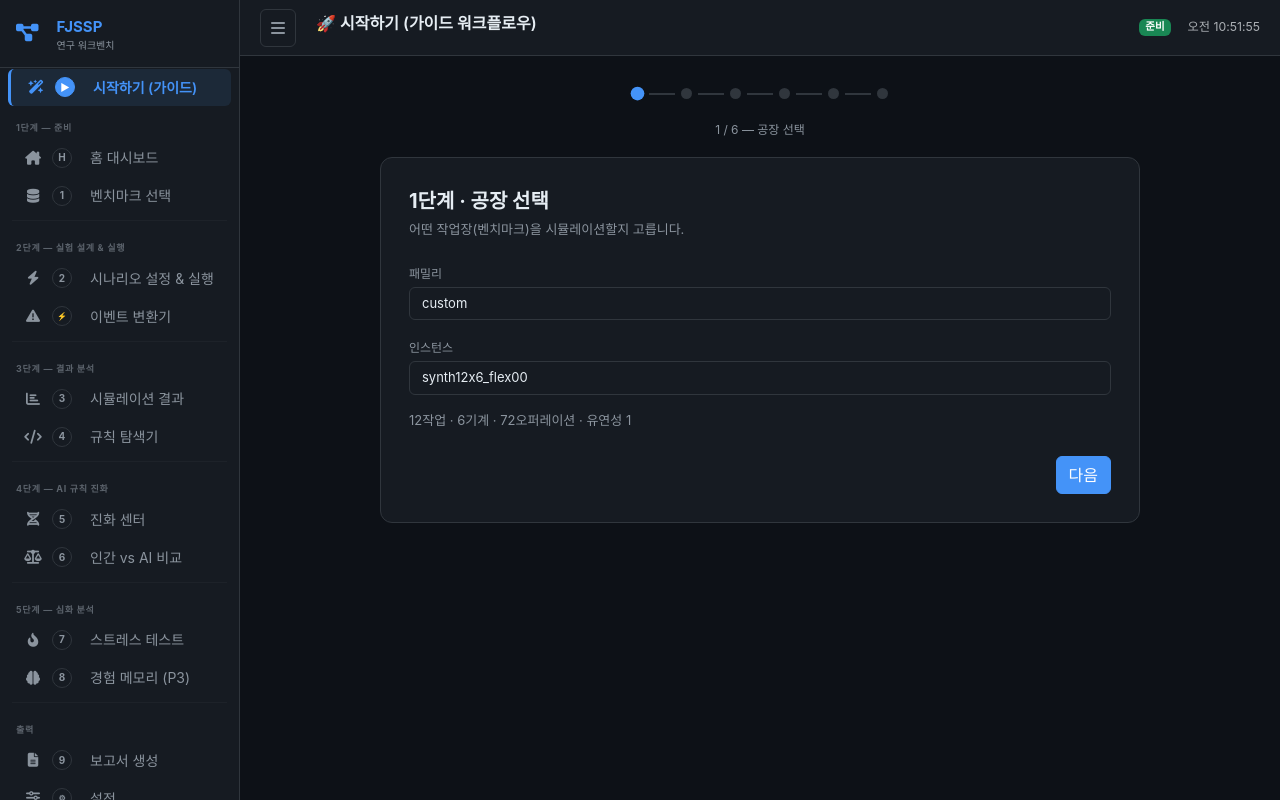
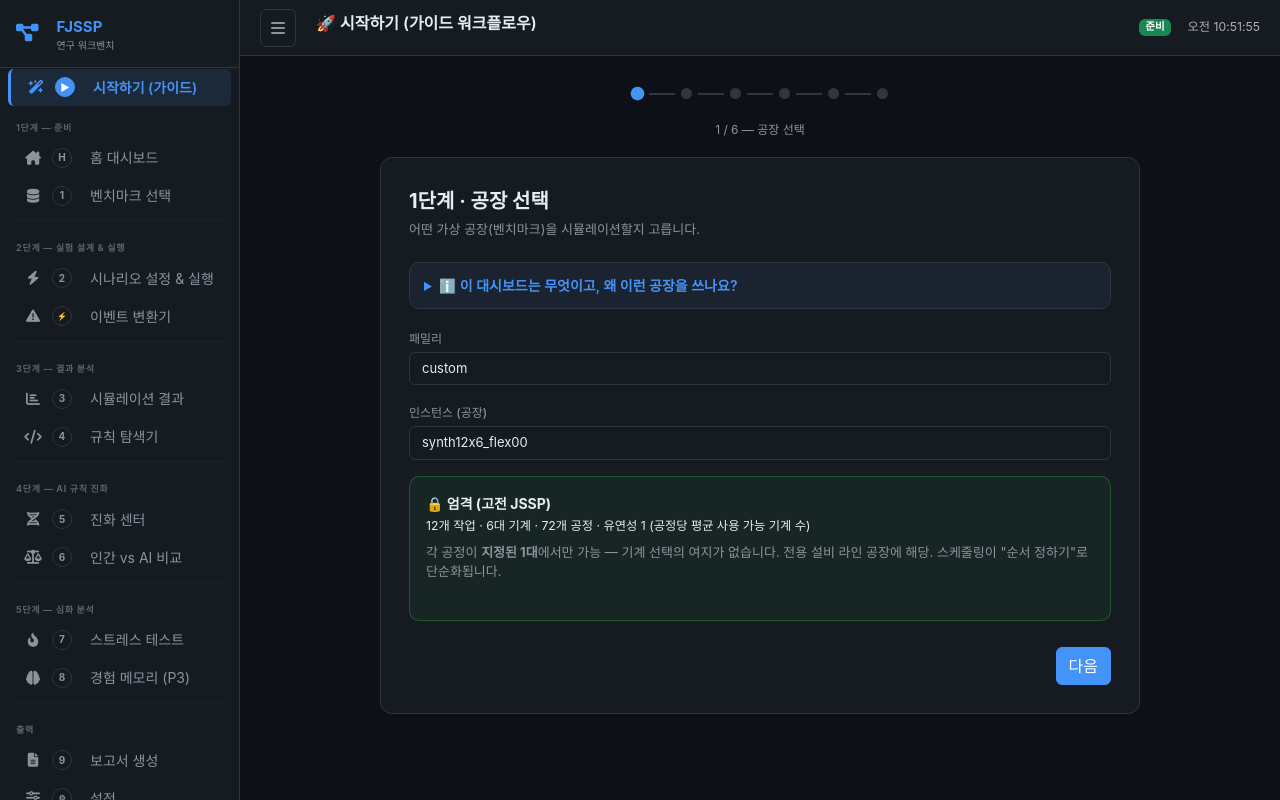
Before and after one commit to donghui-0126/heuristiX-v2, a Flask app: page /guide in a window 1280 px wide. Run offline with Flask 3, Linux system fonts and the light colour scheme; some libraries are stand-ins or nearby versions; some web fonts are replaced.

Commit message:
feat(guide): 공장별 설명 + 대시보드 목적/현실복잡성 매핑 안내
step1에 추가:
- 접이식 'ℹ️ 이 대시보드는?' 안내 — 목적(공급망 교란 하 LLM이 사람보다
  나은 스케줄링 규칙을 찾는지 실험) + 현실↔프로젝트 매핑 표
  (주문→작업, 설비선택→유연성, 납기→AT, 부품지연/긴급→S1/S2,
   현장결정→디스패칭규칙, 전문가튜닝→LLM진화)
- 인스턴스 선택 시 공장 종류 자동 설명: 유연성 값으로
  엄격(JSSP)/중간(FJSSP)/완전(Full FJSSP) 구분 + 현실 대응 설명

Co-Authored-By: Claude Fable 5 <noreply@anthropic.com>

```diff
--- a/dashboard/ui/templates/guide.html
+++ b/dashboard/ui/templates/guide.html
@@ -45,16 +45,35 @@
     <!-- STEP 1 — 공장 선택 -->
     <div class="wiz-step" data-step="1">
       <div class="wiz-h">1단계 · 공장 선택</div>
-      <div class="wiz-sub">어떤 작업장(벤치마크)을 시뮬레이션할지 고릅니다.</div>
+      <div class="wiz-sub">어떤 가상 공장(벤치마크)을 시뮬레이션할지 고릅니다.</div>
+
+      <details style="background:rgba(88,166,255,.06); border:1px solid var(--border); border-radius:10px; padding:12px 14px; margin-bottom:18px">
+        <summary style="cursor:pointer; font-weight:600; color:var(--accent)">ℹ️ 이 대시보드는 무엇이고, 왜 이런 공장을 쓰나요?</summary>
+        <div class="wiz-sub" style="margin-top:10px; line-height:1.7">
+          <b>목적</b> — 공급망이 흔들리는 상황에서, <b>LLM이 사람 전문가보다 나은 생산 스케줄링 규칙을
+          스스로 찾아낼 수 있는지</b> 실험하는 연구 워크벤치입니다.<br><br>
+          <b>현실 공장의 복잡성을 이렇게 닮았습니다:</b>
+          <table class="wiz-mini" style="width:100%; margin-top:6px">
+            <tr><th>현실</th><th>이 프로젝트</th></tr>
+            <tr><td>주문 → 여러 공정 순서</td><td>작업(job) → 6개 공정(operation)</td></tr>
+            <tr><td>공정마다 가능한 설비가 다름</td><td><b>유연성</b> = 공정당 사용 가능 기계 수</td></tr>
+            <tr><td>고객 납기 / 지연 비용</td><td>납기일 / 평균 지연(AT) 지표</td></tr>
+            <tr><td>부품 입고 지연·긴급 주문</td><td>교란 시나리오 S1·S2</td></tr>
+            <tr><td>현장의 "다음에 뭐 할지" 결정</td><td>디스패칭 규칙(우선순위 함수)</td></tr>
+            <tr><td>전문가가 수개월 튜닝</td><td>LLM이 분 단위로 규칙 진화</td></tr>
+          </table>
+        </div>
+      </details>
+
       <div class="mb-3">
         <label class="form-label">패밀리</label>
         <select id="g-family" class="form-select" onchange="onFamily()"></select>
       </div>
       <div class="mb-3">
-        <label class="form-label">인스턴스</label>
+        <label class="form-label">인스턴스 (공장)</label>
         <select id="g-instance" class="form-select" onchange="onInstance()"></select>
       </div>
-      <div id="g-inst-info" class="wiz-sub"></div>
+      <div id="g-inst-info" class="wiz-result" style="display:none"></div>
     </div>
 
     <!-- STEP 2 — 시나리오 -->
@@ -297,13 +316,29 @@ function onFamily() {
     insts.map(n => `<option value="${n}">${n}</option>`).join('');
   onInstance();
 }
+function describeFactory(info) {
+  const flex = info.flexibility, M = info.n_machines;
+  if (flex <= 1.01)
+    return ['🔒 엄격 (고전 JSSP)',
+      `각 공정이 <b>지정된 1대</b>에서만 가능 — 기계 선택의 여지가 없습니다. 전용 설비 라인 공장에 해당. 스케줄링이 "순서 정하기"로 단순화됩니다.`];
+  if (flex >= M - 0.01)
+    return ['🔀 완전 유연 (Full FJSSP)',
+      `모든 공정을 <b>어느 기계에서나(${M}대 전부)</b> 처리 가능 — 라우팅 자유도가 최대. 범용 기계 셀. 어디에 배치할지 선택지가 폭발적으로 늘어납니다.`];
+  return ['⚙️ 중간 유연 (FJSSP)',
+    `각 공정을 평균 <b>${flex}대 중에서</b> 선택 가능 — 현실 공장에 가장 가깝습니다. "무엇을·어디서" 둘 다 정해야 해서 가장 흥미로운 영역이며, 우리 연구에서 LLM의 강점이 두드러지는 구간입니다.`];
+}
 async function onInstance() {
   W.instance = document.getElementById('g-instance').value;
   const d = await API.get(`/api/benchmark/${W.family}/${W.instance}`);
   if (d.ok) {
     W.instInfo = d.data;
-    document.getElementById('g-inst-info').textContent =
-      `${d.data.n_jobs}작업 · ${d.data.n_machines}기계 · ${d.data.n_operations}오퍼레이션 · 유연성 ${d.data.flexibility}`;
+    const [kind, desc] = describeFactory(d.data);
+    const el = document.getElementById('g-inst-info');
+    el.style.display = 'block';
+    el.innerHTML =
+      `<b>${kind}</b><br>
+       <small>${d.data.n_jobs}개 작업 · ${d.data.n_machines}대 기계 · ${d.data.n_operations}개 공정 · 유연성 ${d.data.flexibility} (공정당 평균 사용 가능 기계 수)</small>
+       <div class="wiz-sub" style="margin-top:8px">${desc}</div>`;
   }
   refreshNext();
 }
```
